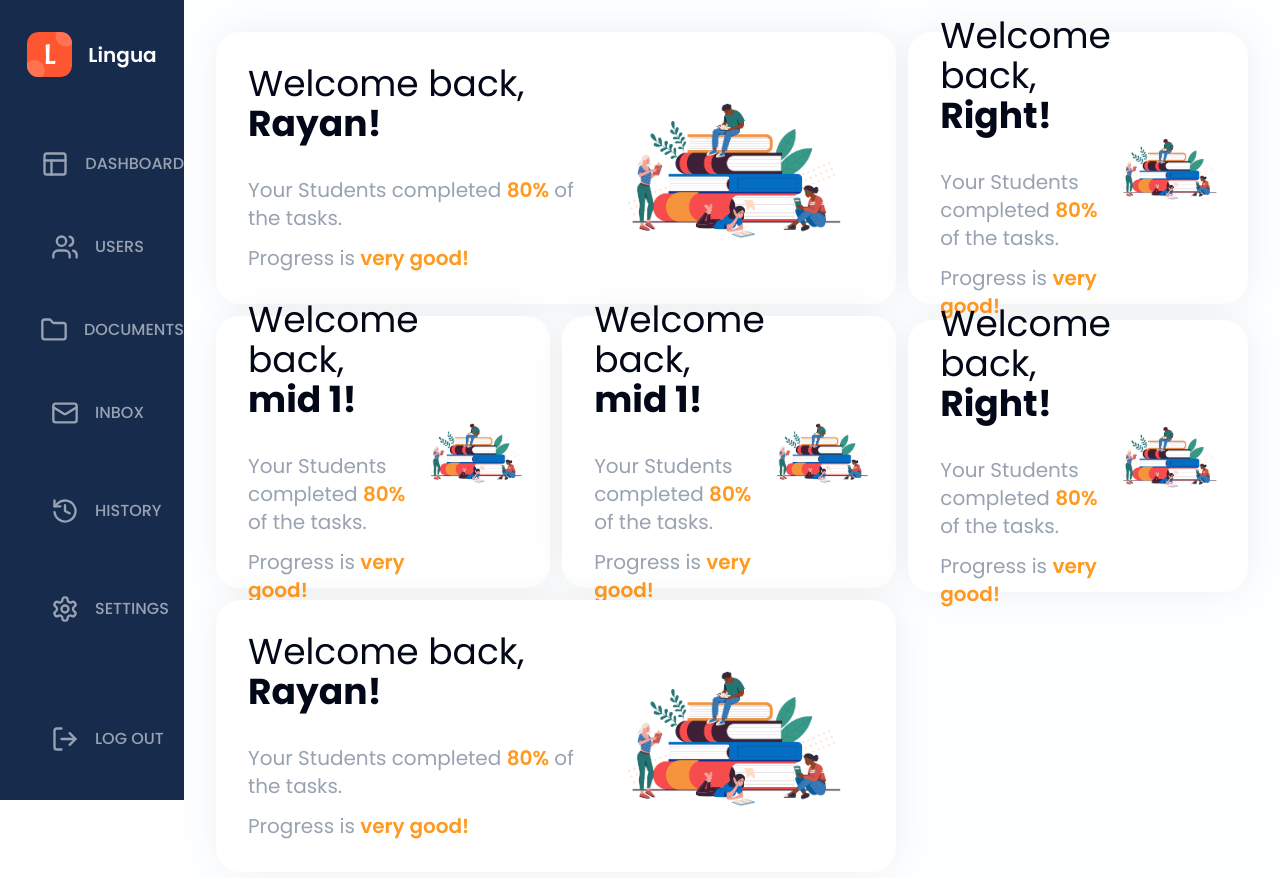
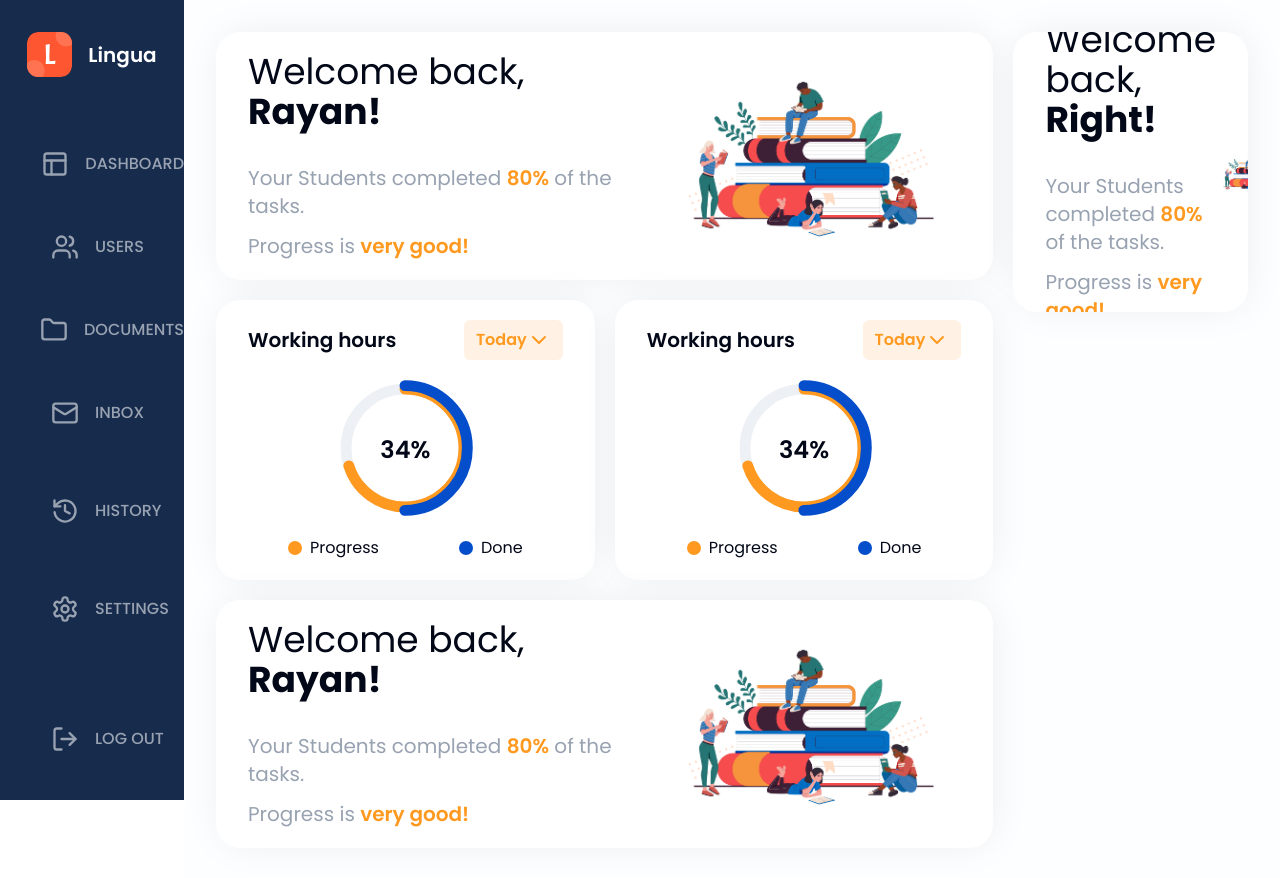
Before and after one commit to RAljowair/Masterworks_Assessment, a Next.js app: page /dashboard in a window 1280 px wide. Shown: the top 878 px of the page. After the commit the page ends 800 px from the top, so only its background shows below. Built offline with nearby package versions, Linux system fonts and the light colour scheme.

Commit message:
add working hours component

```diff
--- a/package.json
+++ b/package.json
@@ -11,6 +11,8 @@
   "dependencies": {
     "@hookform/resolvers": "^3.3.2",
     "@radix-ui/react-label": "^2.0.2",
+    "@radix-ui/react-progress": "^1.0.3",
+    "@radix-ui/react-select": "^2.0.0",
     "@radix-ui/react-slot": "^1.0.2",
     "@radix-ui/react-toast": "^1.1.5",
     "class-variance-authority": "^0.7.0",
--- a/src/app/dashboard/layout.tsx
+++ b/src/app/dashboard/layout.tsx
@@ -4,7 +4,7 @@ import Sidebar from "@/components/sidebar";
 // making layout as a sidebar to route inside it's contnet
 export default function Dashbaord({ children }: { children: React.ReactNode }) {
   return (
-    <section className="dashboard-page flex flex-row-2">
+    <section className="dashboard-page flex flex-row-2 fixed top-0">
       <Sidebar />
       {/* main page content section */}
       <main className="dashboard-content w-full bg-[#FDFEFF] p-8">
--- a/src/app/dashboard/page.tsx
+++ b/src/app/dashboard/page.tsx
@@ -1,25 +1,25 @@
 import Welcome from "@/components/welcome";
+import WorkingHours from "@/components/workingHours";
 import React from "react";
 
 function DashboardContent() {
   return (
-    <section className="flex flex-row gap-3">
-      <div className="grid grid-row-3 grid-col-2 gap-3">
+    <section className="flex flex-row gap-5">
+      <div className="grid grid-row-3 grid-col-2 gap-5">
         <div className="col-span-2">
           <Welcome username={"Rayan"} />
         </div>
-        <div className="col-span-1">
-          <Welcome username={"mid 1"} />
+        <div>
+          <WorkingHours />
         </div>
-        <div className="col-span-1">
-          <Welcome username={"mid 1"} />
+        <div>
+          <WorkingHours />
         </div>
         <div className="col-span-2">
           <Welcome username={"Rayan"} />
         </div>
       </div>
-      <div className="flex flex-col gap-4">
-        <Welcome username={"Right"} />
+      <div className="flex flex-col w-full gap-8">
         <Welcome username={"Right"} />
       </div>
     </section>
--- a/src/components/sidebar.tsx
+++ b/src/components/sidebar.tsx
@@ -75,7 +75,7 @@ function SidebarNavItem({
           />
         </motion.div>
         <div
-          className={`default-navitem flex flex-row items-center transition delay-[30] gap-4 bg- font-medium text-md hover:cursor-pointer bg-transparent group-hover:drop-shadow-xl text-${
+          className={`default-navitem flex flex-row items-center transition delay-[30ms] gap-4 bg- font-medium text-md hover:cursor-pointer bg-transparent group-hover:drop-shadow-xl text-${
             selected == navItem.name ? "white" : "[#98A2B1]"
           } group-hover:text-white`}>
           {navItem.icon}
@@ -101,8 +101,9 @@ export default function Sidebar() {
       <div
         id="sidebar-items"
         className="flex flex-col w-full text-[#98A2B1] justify-center gap-10">
-        {navItems.map((navItem: NavItem, index, array) => (
+        {navItems.map((navItem: NavItem, index) => (
           <div
+            key={index}
             onClick={() => {
               setSelectedNav(navItem.name);
               console.log(selectedNav);
--- /dev/null
+++ b/src/components/ui/progress.tsx
@@ -0,0 +1,28 @@
+"use client"
+
+import * as React from "react"
+import * as ProgressPrimitive from "@radix-ui/react-progress"
+
+import { cn } from "@/lib/utils"
+
+const Progress = React.forwardRef<
+  React.ElementRef<typeof ProgressPrimitive.Root>,
+  React.ComponentPropsWithoutRef<typeof ProgressPrimitive.Root>
+>(({ className, value, ...props }, ref) => (
+  <ProgressPrimitive.Root
+    ref={ref}
+    className={cn(
+      "relative h-4 w-full overflow-hidden rounded-full bg-secondary",
+      className
+    )}
+    {...props}
+  >
+    <ProgressPrimitive.Indicator
+      className="h-full w-full flex-1 bg-primary transition-all"
+      style={{ transform: `translateX(-${100 - (value || 0)}%)` }}
+    />
+  </ProgressPrimitive.Root>
+))
+Progress.displayName = ProgressPrimitive.Root.displayName
+
+export { Progress }
--- /dev/null
+++ b/src/components/ui/select.tsx
@@ -0,0 +1,118 @@
+"use client";
+
+import * as React from "react";
+import * as SelectPrimitive from "@radix-ui/react-select";
+import { Check, ChevronDown } from "lucide-react";
+
+import { cn } from "@/lib/utils";
+import { LuChevronDown } from "react-icons/lu";
+
+const Select = SelectPrimitive.Root;
+
+const SelectGroup = SelectPrimitive.Group;
+
+const SelectValue = SelectPrimitive.Value;
+
+const SelectTrigger = React.forwardRef<
+  React.ElementRef<typeof SelectPrimitive.Trigger>,
+  React.ComponentPropsWithoutRef<typeof SelectPrimitive.Trigger>
+>(({ className, children, ...props }, ref) => (
+  <SelectPrimitive.Trigger
+    ref={ref}
+    className={cn(
+      "flex h-10 w-full items-center justify-between rounded-md text-md bg-[#FFF2E4] px-3 py-2 font-semibold text-[#FF991F] ring-offset-background placeholder:text-muted-foreground focus:outline-none focus:ring-2 focus:ring-ring focus:ring-offset-2 disabled:cursor-not-allowed disabled:opacity-50",
+      className
+    )}
+    {...props}>
+    {children}
+    <SelectPrimitive.Icon asChild>
+      <LuChevronDown className="h-6 w-6" />
+    </SelectPrimitive.Icon>
+  </SelectPrimitive.Trigger>
+));
+SelectTrigger.displayName = SelectPrimitive.Trigger.displayName;
+
+const SelectContent = React.forwardRef<
+  React.ElementRef<typeof SelectPrimitive.Content>,
+  React.ComponentPropsWithoutRef<typeof SelectPrimitive.Content>
+>(({ className, children, position = "popper", ...props }, ref) => (
+  <SelectPrimitive.Portal>
+    <SelectPrimitive.Content
+      ref={ref}
+      className={cn(
+        "relative z-50 min-w-[8rem] overflow-hidden rounded-md border bg-popover text-popover-foreground shadow-md data-[state=open]:animate-in data-[state=closed]:animate-out data-[state=closed]:fade-out-0 data-[state=open]:fade-in-0 data-[state=closed]:zoom-out-95 data-[state=open]:zoom-in-95 data-[side=bottom]:slide-in-from-top-2 data-[side=left]:slide-in-from-right-2 data-[side=right]:slide-in-from-left-2 data-[side=top]:slide-in-from-bottom-2",
+        position === "popper" &&
+          "data-[side=bottom]:translate-y-1 data-[side=left]:-translate-x-1 data-[side=right]:translate-x-1 data-[side=top]:-translate-y-1",
+        className
+      )}
+      position={position}
+      {...props}>
+      <SelectPrimitive.Viewport
+        className={cn(
+          "p-1",
+          position === "popper" &&
+            "h-[var(--radix-select-trigger-height)] w-full min-w-[var(--radix-select-trigger-width)]"
+        )}>
+        {children}
+      </SelectPrimitive.Viewport>
+    </SelectPrimitive.Content>
+  </SelectPrimitive.Portal>
+));
+SelectContent.displayName = SelectPrimitive.Content.displayName;
+
+const SelectLabel = React.forwardRef<
+  React.ElementRef<typeof SelectPrimitive.Label>,
+  React.ComponentPropsWithoutRef<typeof SelectPrimitive.Label>
+>(({ className, ...props }, ref) => (
+  <SelectPrimitive.Label
+    ref={ref}
+    className={cn("py-1.5 pl-8 pr-2 text-sm font-semibold", className)}
+    {...props}
+  />
+));
+SelectLabel.displayName = SelectPrimitive.Label.displayName;
+
+const SelectItem = React.forwardRef<
+  React.ElementRef<typeof SelectPrimitive.Item>,
+  React.ComponentPropsWithoutRef<typeof SelectPrimitive.Item>
+>(({ className, children, ...props }, ref) => (
+  <SelectPrimitive.Item
+    ref={ref}
+    className={cn(
+      "relative flex w-full cursor-default select-none items-center rounded-sm py-1.5 pl-8 pr-2 text-sm outline-none focus:bg-accent focus:text-accent-foreground data-[disabled]:pointer-events-none data-[disabled]:opacity-50",
+      className
+    )}
+    {...props}>
+    <span className="absolute left-2 flex h-3.5 w-3.5 items-center justify-center">
+      <SelectPrimitive.ItemIndicator>
+        <Check className="h-4 w-4" />
+      </SelectPrimitive.ItemIndicator>
+    </span>
+
+    <SelectPrimitive.ItemText>{children}</SelectPrimitive.ItemText>
+  </SelectPrimitive.Item>
+));
+SelectItem.displayName = SelectPrimitive.Item.displayName;
+
+const SelectSeparator = React.forwardRef<
+  React.ElementRef<typeof SelectPrimitive.Separator>,
+  React.ComponentPropsWithoutRef<typeof SelectPrimitive.Separator>
+>(({ className, ...props }, ref) => (
+  <SelectPrimitive.Separator
+    ref={ref}
+    className={cn("-mx-1 my-1 h-px bg-muted", className)}
+    {...props}
+  />
+));
+SelectSeparator.displayName = SelectPrimitive.Separator.displayName;
+
+export {
+  Select,
+  SelectGroup,
+  SelectValue,
+  SelectTrigger,
+  SelectContent,
+  SelectLabel,
+  SelectItem,
+  SelectSeparator,
+};
--- a/src/components/welcome.tsx
+++ b/src/components/welcome.tsx
@@ -4,9 +4,8 @@ import peopleImg from "@/../public/people_reading.jpg";
 
 export default function Welcome({ username }: { username: String }) {
   const importantTextStyle = "text-[#FF991F] font-semibold";
-  const TextStyle = "text-[#FF991F]";
   return (
-    <section className="flex flex-row justify-between h-[17rem] items-center bg-white shadow-mainComponent rounded-3xl px-8 py-5">
+    <div className="flex flex-row overflow-hidden justify-between max-h-[17.5rem] min-h-[15.5rem] items-center bg-white shadow-mainComponent rounded-3xl px-8 py-5">
       <div className="flex flex-col gap-8">
         <p className="text-4xl">
           Welcome back,{" "}
@@ -25,6 +24,6 @@ export default function Welcome({ username }: { username: String }) {
         </div>
       </div>
       <Image src={peopleImg} alt="" className="w-[42%]" />
-    </section>
+    </div>
   );
 }
--- /dev/null
+++ b/src/components/workingHours.tsx
@@ -0,0 +1,137 @@
+"use client";
+
+import React from "react";
+import {
+  Select,
+  SelectContent,
+  SelectItem,
+  SelectTrigger,
+  SelectValue,
+} from "@/components/ui/select";
+import { motion } from "framer-motion";
+
+const doneDraw = {
+  hidden: { pathLength: 0, opacity: 0 },
+  visible: (i: number) => {
+    const delay = 1 + i * 0.5;
+    return {
+      pathLength: 0.5,
+      opacity: 1,
+      transition: {
+        pathLength: { delay, type: "spring", duration: 1.5, bounce: 0 },
+        opacity: { delay, duration: 0.01 },
+      },
+    };
+  },
+};
+const progressDraw = {
+  hidden: { pathLength: 0, opacity: 0 },
+  visible: (i: number) => {
+    const delay = 1 + i * 0.5;
+    return {
+      pathLength: 0.7,
+      opacity: 1,
+      transition: {
+        pathLength: { delay, type: "spring", duration: 1.5, bounce: 0 },
+        opacity: { delay, duration: 0.01 },
+      },
+    };
+  },
+};
+
+export default function workingHours() {
+  return (
+    <div className="flex flex-col h-[17.5rem] items-center bg-white shadow-mainComponent rounded-3xl px-8 py-5 gap-5">
+      <div className="flex w-full justify-between items-center gap-8">
+        <p className="text-xl font-semibold">Working hours</p>
+        <div>
+          <Select>
+            <SelectTrigger>
+              <SelectValue placeholder="Today" />
+            </SelectTrigger>
+            <SelectContent>
+              <SelectItem value="Today">Today</SelectItem>
+              <SelectItem value="Week">Week</SelectItem>
+              <SelectItem value="Month">Month</SelectItem>
+            </SelectContent>
+          </Select>
+        </div>
+      </div>
+      <div className="absolute self-center top-1/2 translate-y-[-20%] font-semibold text-2xl">
+        34%
+      </div>
+      <motion.svg
+        className={"-rotate-90"}
+        viewBox="0 0 600 600"
+        initial="hidden"
+        animate="visible">
+        {/*circle progress bar background*/}
+        <motion.circle
+          className={"h-full w-full justify-center stroke-[3rem]"}
+          style={{
+            strokeLinecap: "round",
+            fill: "transparent",
+          }}
+          cx={"50%"}
+          cy={"50%"}
+          r="260"
+          stroke="#EDF0F4"
+          // variants={draw}
+          custom={1}
+        />
+        {/*circle progress bar for in progress tasks*/}
+        <motion.circle
+          className={"h-full w-full justify-center stroke-[3rem]"}
+          style={{
+            strokeLinecap: "round",
+            fill: "transparent",
+          }}
+          cx={"50%"}
+          cy={"50%"}
+          r="260"
+          stroke="#FF991F"
+          variants={progressDraw}
+          custom={1}
+        />
+        {/*circle progress bar for done tasks*/}
+        <motion.circle
+          className={"h-full w-full justify-center stroke-[3rem]"}
+          style={{
+            strokeLinecap: "round",
+            fill: "transparent",
+          }}
+          cx={"50%"}
+          cy={"50%"}
+          r="275"
+          stroke="#044DCB"
+          variants={doneDraw}
+          custom={1}
+        />
+      </motion.svg>
+      <div className="flex flex-row w-full justify-around">
+        <div className="flex items-center gap-2">
+          <svg
+            xmlns="http://www.w3.org/2000/svg"
+            width="14"
+            height="14"
+            viewBox="0 0 14 14"
+            fill="none">
+            <circle cx="7" cy="7" r="7" fill="#FF991F" />
+          </svg>
+          <p>Progress</p>
+        </div>
+        <div className="flex items-center gap-2">
+          <svg
+            xmlns="http://www.w3.org/2000/svg"
+            width="14"
+            height="14"
+            viewBox="0 0 14 14"
+            fill="none">
+            <circle cx="7" cy="7" r="7" fill="#044DCB" />
+          </svg>
+          <p>Done</p>
+        </div>
+      </div>
+    </div>
+  );
+}
```
Also changed, not shown: 1 other file (tests, documents, lock files or other folders).
